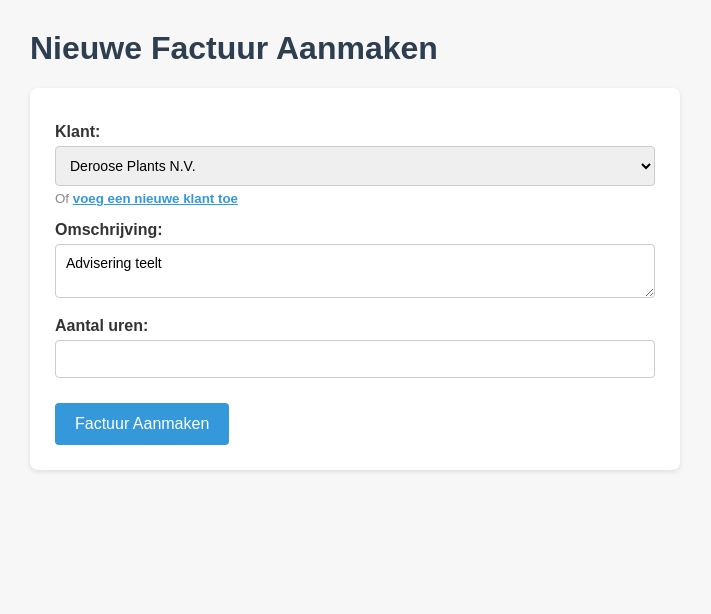
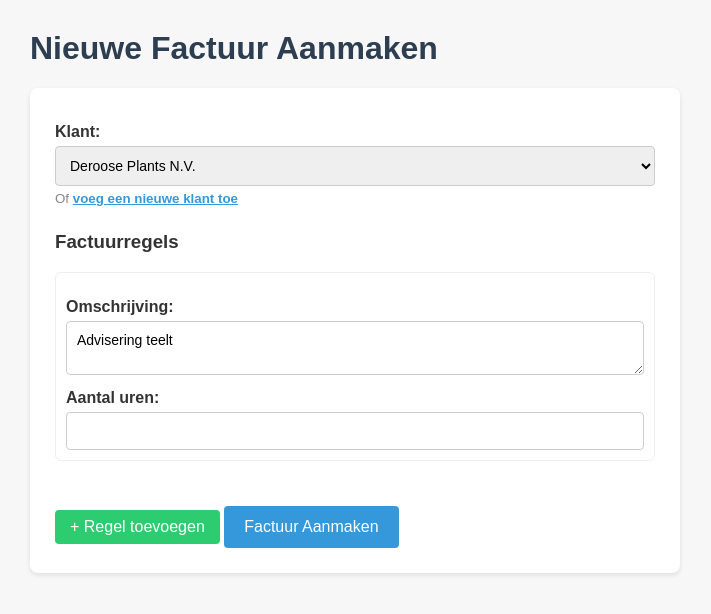
Before and after one commit to Musters93/facturen-app, a FastAPI app: page /facturen/nieuw in a window 1280 px wide. Shown: the part 54-668 px from the top of the page, without its empty margins (0-711 px from the left). Run offline with FastAPI, Linux system fonts and the light colour scheme; data comes from the database, SQL or seed files in the repository; both versions use the stored data as it was after the commit.

Commit message:
fix multiple lines of facturen

```diff
--- a/routes/facturen.py
+++ b/routes/facturen.py
@@ -40,45 +40,36 @@ def nieuw_factuur_form(request: Request):
 def maak_factuur(
     request: Request,
     klantnaam: str = Form(...),
-    omschrijving: str = Form(...),
-    uren: float = Form(...)
+    omschrijving: list[str] = Form(...),
+    uren: list[float] = Form(...)
 ):
     with get_db() as conn:
         cur = conn.cursor()
 
-        # Controleer of klant bestaat
+        # Haal klant op
         cur.execute("SELECT * FROM klanten WHERE klantnaam = ?", (klantnaam,))
-        row = cur.fetchone()
+        klant = cur.fetchone()
 
-        if row:
-            klant = row
-            klant_id = klant["klant_id"]
-        else:
-            # Nieuwe klant aanmaken
-            klant_id = int(datetime.datetime.now().timestamp())
-            cur.execute("""
-                INSERT INTO klanten (klant_id, klantnaam, adres, postcode_plaats, btw_verlegd, btw_nummer, email)
-                VALUES (?, ?, ?, ?, ?, ?, ?)
-            """, (klant_id, klantnaam, "", "", False, "", ""))
-            conn.commit()
-            cur.execute("SELECT * FROM klanten WHERE klant_id = ?", (klant_id,))
-            klant = cur.fetchone()
-
-        # Factuurnummer bepalen
+        # Bepaal nieuw factuurnummer
         cur.execute("SELECT factuurnummer FROM facturen ORDER BY factuurnummer DESC LIMIT 1")
         row = cur.fetchone()
         factuurnummer = str(int(row["factuurnummer"]) + 1) if row else "202500042"
         factuurdatum = datetime.datetime.now()
 
-        totaal = uren * uurprijs_default
-        regels = [(factuurnummer, omschrijving, uren, uurprijs_default, totaal, "")]
+        # Bouw factuurregels op
+        regels = []
+        for i in range(len(omschrijving)):
+            totaal = uren[i] * uurprijs_default
+            regels.append((factuurnummer, omschrijving[i], uren[i], uurprijs_default, totaal, ""))
 
-        # Voeg factuurregels toe
+        # Sla factuurregels op
         for r in regels:
             cur.execute("""
-                INSERT INTO factuurregels (factuurnummer, omschrijving, aantal_uren, uurprijs, totaal, weeknummers)
+                INSERT INTO factuurregels
+                (factuurnummer, omschrijving, aantal_uren, uurprijs, totaal, weeknummers)
                 VALUES (?, ?, ?, ?, ?, ?)
             """, r)
+
         conn.commit()
 
         # Factuurberekening
@@ -88,14 +79,24 @@ def maak_factuur(
         maand = factuurdatum.month
         kwartaal = f"Q{((maand-1)//3)+1}"
 
-        # Voeg factuur toe
+        # Factuur opslaan
         cur.execute("""
-            INSERT INTO facturen (factuurnummer, klant_id, factuurdatum, totaal_excl, btw_bedrag, totaal_incl, isBetaald, kwartaal)
+            INSERT INTO facturen
+            (factuurnummer, klant_id, factuurdatum, totaal_excl, btw_bedrag, totaal_incl, isBetaald, kwartaal)
             VALUES (?, ?, ?, ?, ?, ?, ?, ?)
-        """, (factuurnummer, klant_id, factuurdatum.isoformat(), totaal_excl, btw_bedrag, totaal_incl, False, kwartaal))
+        """, (
+            factuurnummer,
+            klant["klant_id"],
+            factuurdatum.isoformat(),
+            totaal_excl,
+            btw_bedrag,
+            totaal_incl,
+            False,
+            kwartaal
+        ))
         conn.commit()
 
-    # Genereer PDF
+    # PDF
     pdf_path = genereer_pdf(
         factuur={
             "factuurnummer": factuurnummer,
@@ -105,12 +106,14 @@ def maak_factuur(
             "totaal_incl": totaal_incl
         },
         klant=klant,
-        regels=[{
-            "omschrijving": r[1],
-            "aantal_uren": r[2],
-            "uurprijs": r[3],
-            "totaal": r[4]
-        } for r in regels]
+        regels=[
+            {
+                "omschrijving": r[1],
+                "aantal_uren": r[2],
+                "uurprijs": r[3],
+                "totaal": r[4]
+            } for r in regels
+        ]
     )
 
     klant_dict = dict(klant)
--- a/templates/facturen/facturen.html
+++ b/templates/facturen/facturen.html
@@ -26,21 +26,64 @@
         </a>
     </small>
 
-    <label for="omschrijving" style="font-weight:bold; margin-top:15px;">Omschrijving:</label>
-    <textarea name="omschrijving" id="omschrijving" rows="2"
-              style="width:100%; padding:10px; border-radius:4px;
-                     border:1px solid #ccc; box-sizing:border-box;">Advisering teelt</textarea>
+    <h3 style="margin-top:25px;">Factuurregels</h3>
 
-    <label for="uren" style="font-weight:bold; margin-top:15px;">Aantal uren:</label>
-    <input type="number" step="0.01" name="uren" id="uren" required
-           style="width:100%; padding:10px; border-radius:4px;
-                  border:1px solid #ccc; box-sizing:border-box;">
+    <div id="regels-container">
+
+        <!-- Standaard eerste regel -->
+        <div class="regel"
+             style="margin-bottom:20px; padding:10px; border:1px solid #eee; border-radius:6px;">
+
+            <label style="font-weight:bold;">Omschrijving:</label>
+            <textarea name="omschrijving" rows="2"
+                      style="width:100%; padding:10px; border-radius:4px;
+                             border:1px solid #ccc; box-sizing:border-box;">Advisering teelt</textarea>
+
+            <label style="font-weight:bold; margin-top:10px;">Aantal uren:</label>
+            <input type="number" step="0.01" name="uren" required
+                   style="width:100%; padding:10px; border-radius:4px;
+                          border:1px solid #ccc; box-sizing:border-box;">
+        </div>
+
+    </div>
+
+    <button type="button"
+            onclick="addRegel()"
+            style="margin-top:10px; padding:8px 15px; background:#2ecc71;
+                   color:white; border:none; border-radius:4px; cursor:pointer;">
+        + Regel toevoegen
+    </button>
 
     <button type="submit"
             style="margin-top:25px; padding:12px 20px; background-color:#3498db;
                    color:white; border:none; border-radius:4px; cursor:pointer; font-size:16px;">
         Factuur Aanmaken
     </button>
+
 </form>
 
+<script>
+function addRegel() {
+    const container = document.getElementById('regels-container');
+
+    const div = document.createElement('div');
+    div.className = 'regel';
+    div.style = "margin-bottom:20px; padding:10px; border:1px solid #eee; border-radius:6px;";
+
+    div.innerHTML = `
+        <label style="font-weight:bold;">Omschrijving:</label>
+        <textarea name="omschrijving" rows="2"
+                  style="width:100%; padding:10px; border-radius:4px;
+                         border:1px solid #ccc; box-sizing:border-box;"></textarea>
+
+        <label style="font-weight:bold; margin-top:10px;">Aantal uren:</label>
+        <input type="number" step="0.01" name="uren" required
+               style="width:100%; padding:10px; border-radius:4px;
+                      border:1px solid #ccc; box-sizing:border-box;">
+    `;
+
+    container.appendChild(div);
+}
+</script>
+
 {% endblock %}
```
Also changed, not shown: facturen.db, 4 other files.
